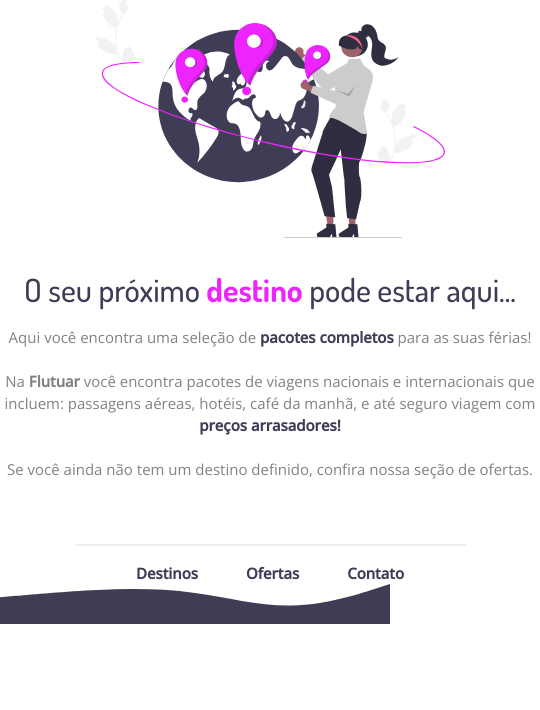
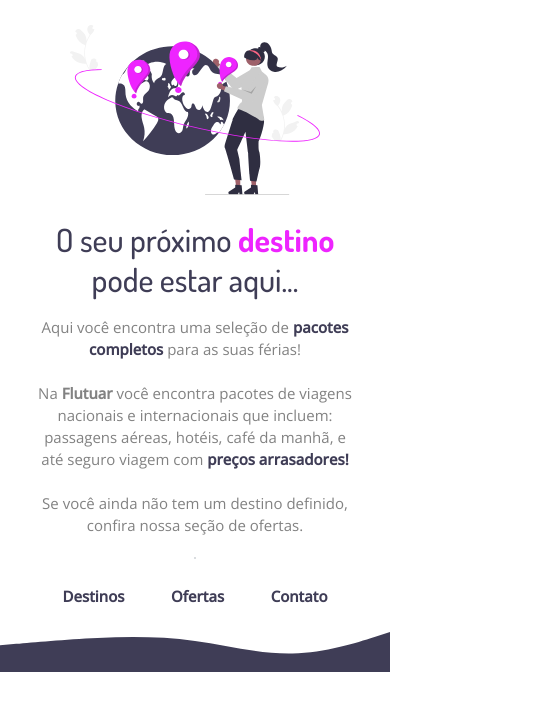
Before and after one commit to oborrges/destino, a plain HTML site: page index.html in a window 390 px wide. Shown: the whole page, 540 px wide, since content can reach past the window. Drawn offline with nearby package versions, Linux system fonts and the light colour scheme.

Commit message:
responsivo

```diff
--- a/index.html
+++ b/index.html
@@ -5,7 +5,7 @@
   <meta http-equiv="X-UA-Compatible" content="IE=edge">
   <meta name="viewport" content="width=device-width, initial-scale=1.0">
   <link rel="stylesheet" href="style.css">
-  <title>Destino</title>
+  <title>Flutuar</title>
   <link rel="shortcut icon" href="images/favicon.svg" type="image" />
 
   <link rel="preconnect" href="https://fonts.googleapis.com">
--- a/style.css
+++ b/style.css
@@ -4,8 +4,12 @@
   box-sizing: border-box;
 }
 
+:root {
+  font-size: 62.5%;
+}
+
 .container {
-  width: 540px;
+  max-width: 54rem;
   display: flex;
   flex-direction: column;
   text-align: center;
@@ -13,22 +17,21 @@
 }
 
 .container img {
-  width: 350px;
-  margin: 0px auto 32px;
+  max-width: 35rem;
+  margin: 1.5rem auto 1.5rem;
 }
 
 h1 {
   font-family: 'Dosis', sans-serif;
   font-weight: 500;
-  font-size: 32px;
-  line-height: 40px;
+  font-size: 3.2rem;
+  line-height: 4.0rem;
   color: #3F3D56;
-  margin-bottom: 16px;
+  padding-bottom: 1.6rem;
 }
 
 span {
   font-family: 'Dosis', sans-serif;
-  font-weight: 700;
   font-weight: 700;
   color: #EE24FF;
 }
@@ -38,42 +41,69 @@ p {
   font-family: 'Open Sans', sans-serif;
   color: #828282;
   font-weight: 400;
-  font-size: 15px;
-  line-height: 22px;
+  font-size: 1.5rem;
+  line-height: 2.2rem;
 }
 
 p span {
   color: #3F3D56;
   font-family: 'Open Sans';
   font-weight: 700;
-  font-size: 15px;
-  line-height: 22px;
+  font-size: 1.5rem;
+  line-height: 2.2rem;
 }
 
 .line {
-  width: 391px;
-  border: 1px solid #ECEFF2;
-  margin: 64px auto 16px;
+  max-width: 39.1rem;
+  border: 1px solid #dadde0;
+  margin: 2.1rem auto 2.6rem;
 }
  a {
   text-decoration: none;
   color: #3F3D56;
   font-family: 'Open Sans';
   font-weight: 700;
-  font-size: 15px;
-  line-height: 22px;
+  font-size: 1.5rem;
+  line-height: 2.2rem;
 }
 
 a:hover {
   color: #EE24FF;
 }
 
+footer {
+  padding-bottom: 2.5rem;
+}
+
 footer a + a {
-  margin-left: 44px;
+  padding-left: 4.4rem;
+}
+
+.wave img {
+  width: 100%;
+  max-height: fit-content;
+  position: sticky;
+  bottom: 0;
+  left: 0;
+
+}
+
+@media (max-width:550px) {
+.container {
+  max-width: 32rem;
+  text-align: center;
+  max-height: fit-content;
+}
+
+.container img {
+  max-width: 25rem;
+  margin: 2.5rem auto 2.5rem;
 }
 
 .wave img {
   width: 100%;
   position: sticky;
+  left: 0;
   bottom: 0;
 }
+}
```
Also changed, not shown: .github/mobile.jpg (added), 1 other file.
